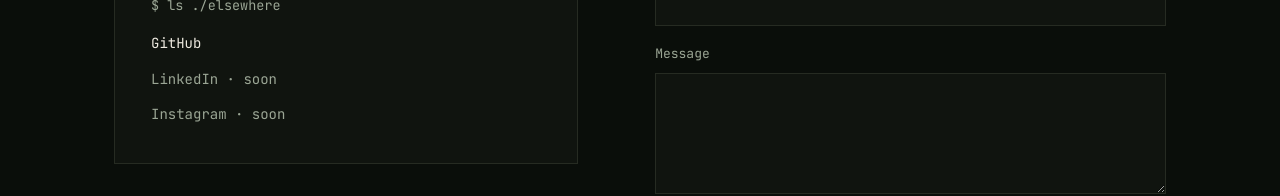
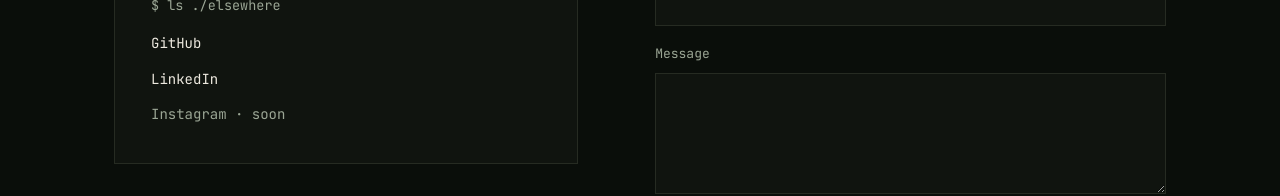
Before and after one commit to cosmin26-debug/cosmin, a React (Vite) app: page / in a window 1280 px wide. Shown: the part 4538-4734 px from the top of the page. Built offline with nearby package versions, Linux system fonts and the light colour scheme.

Commit message:
Updated links and readme

```diff
--- a/src/data/socials.js
+++ b/src/data/socials.js
@@ -3,6 +3,6 @@ export const email = 'cosmin.i.grigore@gmail.com'
 
 export const socials = [
   { label: 'GitHub', href: 'https://github.com/cosmin26-debug' },
-  { label: 'LinkedIn', href: '' },
+  { label: 'LinkedIn', href: 'https://www.linkedin.com/in/cosmin-ionut-grigore-327793403/' },
   { label: 'Instagram', href: '' },
 ]
```
Also changed, not shown: 1 other file (tests, documents, lock files or other folders).
